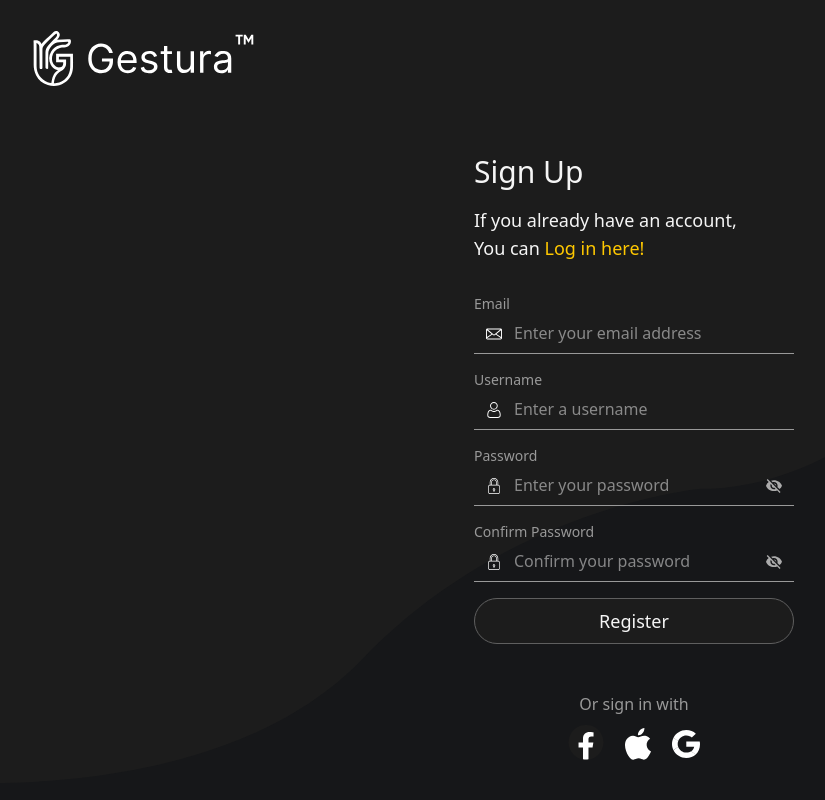
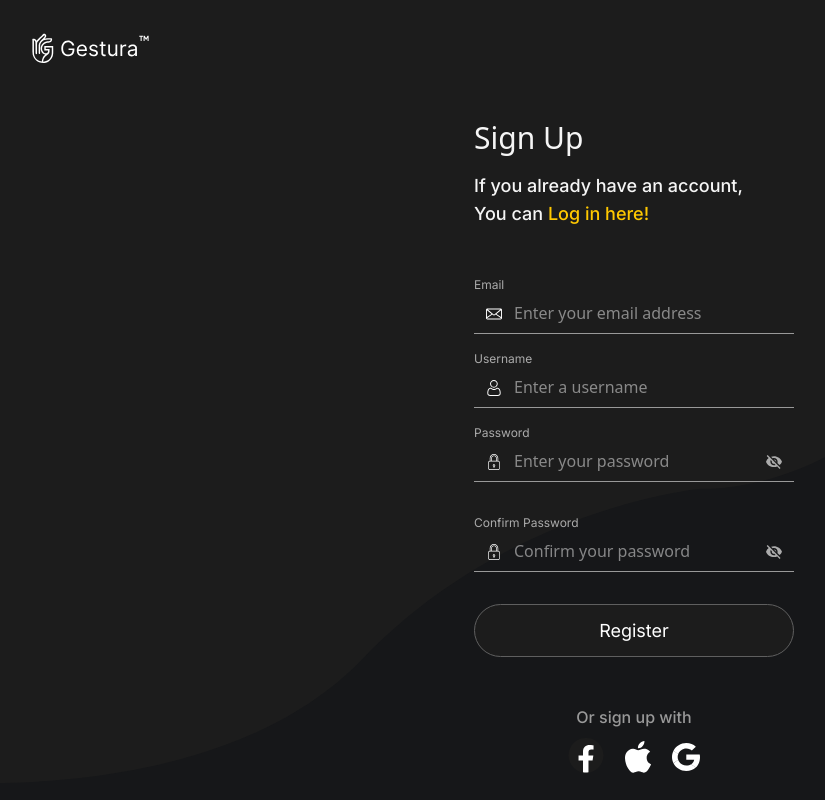
Before and after one commit to kjakopovic/Gestura, a React (Vite) app in the folder app/web/: page /signup in a window 1280 px wide. Shown: the whole page, without its empty margins (6-831 px from the left). Built offline with nearby package versions, Linux system fonts and the light colour scheme; no server answers.

Commit message:
Login and register code refactor, enabled register with backend

```diff
--- /dev/null
+++ b/app/web/src/components/auth/AuthFooter/AuthFooter.tsx
@@ -0,0 +1,35 @@
+import { GOOGLE_TYPE_OF_SERVICE } from "@/constants/auth";
+import { icons } from "@/constants/icons";
+import { handleThirdPartyLogin } from "@/utils/common";
+
+interface Props {
+  label?: string;
+}
+
+const AuthFooter = ({ label }: Props) => {
+  return (
+    <div className="flex flex-col items-center justify-center w-full mt-12">
+      <p className="text-background-300 gestura-text-landing-title">{label}</p>
+      <div className="flex flex-row items-center justify-center w-full gap-x-4 mt-2">
+        <img
+          src={icons.facebook}
+          alt="White Facebook Icon with dark grey background"
+          className="w-10 h-10 cursor-pointer"
+        />
+        <img
+          src={icons.apple}
+          alt="Apple Icon with dark grey background"
+          className="w-8 h-8 cursor-pointer"
+        />
+        <img
+          src={icons.google}
+          alt="Google Icon with dark grey background"
+          className="w-8 h-8 cursor-pointer"
+          onClick={() => handleThirdPartyLogin(GOOGLE_TYPE_OF_SERVICE)}
+        />
+      </div>
+    </div>
+  );
+};
+
+export default AuthFooter;
--- /dev/null
+++ b/app/web/src/components/auth/AuthFooter/index.ts
@@ -0,0 +1,3 @@
+import AuthFooter from "./AuthFooter";
+
+export default AuthFooter;
--- a/app/web/src/components/auth/index.ts
+++ b/app/web/src/components/auth/index.ts
@@ -1,3 +1,4 @@
 import ProtectedRoute from "./ProtectedRoute";
+import AuthFooter from "./AuthFooter";
 
-export { ProtectedRoute };
+export { ProtectedRoute, AuthFooter };
--- /dev/null
+++ b/app/web/src/components/elements/ClickableLogo/ClickableLogo.tsx
@@ -0,0 +1,18 @@
+import { icons } from "@/constants/icons";
+
+interface Props {
+  onClick?: () => void;
+}
+
+const ClickableLogo = ({ onClick }: Props) => {
+  return (
+    <img
+      src={icons.logoText}
+      alt="Gestura logo image with a hand showing OK but G instead of O"
+      className="w-[150px] xs:w-[150px] pr-5 lg:w-1/8 h-auto hover:bg-background-800 p-[8px] rounded-lg hover:cursor-pointer"
+      onClick={onClick}
+    />
+  );
+};
+
+export default ClickableLogo;
--- /dev/null
+++ b/app/web/src/components/elements/ClickableLogo/index.ts
@@ -0,0 +1,3 @@
+import ClickableLogo from "./ClickableLogo";
+
+export default ClickableLogo;
--- /dev/null
+++ b/app/web/src/components/elements/Input/Input.tsx
@@ -0,0 +1,67 @@
+import { Typography, TypographyType } from "@/components/common";
+import { cn } from "@/lib/utils";
+
+interface Props {
+  className?: string;
+  label?: string;
+  type?: string;
+  icon?: string;
+  iconAlt?: string;
+  rightIcon?: string;
+  rightIconAlt?: string;
+  onRightIconClick?: () => void;
+  placeholder?: string;
+  value?: string;
+  onChange?: (e: React.ChangeEvent<HTMLInputElement>) => void;
+}
+
+const Input = ({
+  className,
+  label,
+  type,
+  icon,
+  iconAlt,
+  rightIcon,
+  rightIconAlt,
+  onRightIconClick,
+  placeholder,
+  value,
+  onChange,
+}: Props) => {
+  return (
+    <div className={cn("mt-4", className)}>
+      {label && (
+        <Typography type={TypographyType.FOOTER_COPYRIGHT} text={label} />
+      )}
+      <div className="relative w-full">
+        {icon && (
+          <img
+            src={icon}
+            alt={iconAlt}
+            className="absolute left-3 top-1/2 transform -translate-y-1/2 w-4 h-4"
+          />
+        )}
+        <input
+          type={type || "text"}
+          onChange={onChange}
+          value={value}
+          placeholder={placeholder}
+          className={cn(
+            "w-full h-10 p-4 text-background-100 border-b border-background-300 focus:ring-0 focus:outline-none focus:border-b-2 focus:border-background-100",
+            { "pl-10": icon }
+          )}
+        />
+        {rightIcon && (
+          <img
+            src={rightIcon}
+            alt={rightIconAlt}
+            className="absolute right-3 top-1/2 transform -translate-y-1/2 w-4 h-4 cursor-pointer"
+            onClick={onRightIconClick}
+          />
+        )}
+      </div>
+    </div>
+  );
+};
+
+export default Input;
--- /dev/null
+++ b/app/web/src/components/elements/Input/index.ts
@@ -0,0 +1,3 @@
+import Input from "./Input";
+
+export default Input;
--- a/app/web/src/components/elements/index.ts
+++ b/app/web/src/components/elements/index.ts
@@ -1,3 +1,5 @@
 import Dialog from "./Dialog";
+import ClickableLogo from "./ClickableLogo";
+import Input from "./Input";
 
-export { Dialog };
+export { Dialog, ClickableLogo, Input };
--- a/app/web/src/pages/Login.tsx
+++ b/app/web/src/pages/Login.tsx
@@ -1,15 +1,17 @@
 import { useState } from "react";
 import { icons } from "@/constants/icons";
 import { images } from "@/constants/images";
-import {
-  APP_STAGE,
-  BACKEND_AUTH_API,
-  handleThirdPartyLogin,
-} from "@/utils/common";
-import { GOOGLE_TYPE_OF_SERVICE } from "@/constants/auth";
-import axios from "axios";
 import { useAuth } from "@/hooks/useAuth";
 import { useNavigate } from "react-router-dom";
+import { ClickableLogo, Input } from "@/components/elements";
+import {
+  Button,
+  ButtonType,
+  Typography,
+  TypographyType,
+} from "@/components/common";
+import { AuthFooter } from "@/components/auth";
+import { handleLogin } from "@/utils/auth";
 
 const Login = () => {
   const auth = useAuth();
@@ -20,142 +22,97 @@ const Login = () => {
     password: "",
   });
 
-  const handleLogin = async (email: string, password: string) => {
-    try {
-      const { data, status } = await axios.post(
-        `${BACKEND_AUTH_API}/${APP_STAGE}/login`,
-        { email, password },
-        {
-          headers: {
-            "Content-Type": "application/json",
-          },
-        }
-      );
-
-      if (status !== 200 || !auth) {
-        throw new Error("Login failed");
-      }
-
-      const { access_token, refresh_token } = data;
-      auth.saveTokensToCookies(access_token, refresh_token);
-
-      navigate("/main-page", { replace: true });
-    } catch (error) {
-      console.error("Error during login:", error);
-    }
-  };
-
   return (
     <div className="min-h-screen flex flex-col items-center relative w-full">
+      <div className="flex flex-row items-start justify-between w-full p-5 z-10">
+        <ClickableLogo
+          onClick={() => {
+            navigate("/");
+          }}
+        />
+      </div>
+
+      <div className="flex flex-col items-center justify-center h-full w-1/2 md:w-1/4 sm:w-1/3 z-10">
+        <div className="flex flex-col items-start w-full justify-center">
+          <Typography
+            type={TypographyType.H1}
+            text="Sign in"
+            styles="text-3xl text-background-100"
+          />
+          <p className="text-lg gestura-text-landing-title text-background-100 my-4">
+            If you don't have an account, <br />
+            You can{" "}
+            <a
+              href="/signup"
+              className="text-primary gestura-text-landing-title"
+            >
+              Register here!
+            </a>
+          </p>
+        </div>
+
+        <div className="flex flex-col items-start w-full justify-center">
+          <Input
+            className="w-full"
+            type="text"
+            label="Email"
+            icon={icons.envelope}
+            iconAlt="White email icon, little envelope"
+            placeholder="Enter your email address"
+            value={user.email}
+            onChange={(e) =>
+              setUser((prev) => ({ ...prev, email: e.target.value }))
+            }
+          />
+          <Input
+            className="w-full mb-4"
+            type={showPassword ? "text" : "password"}
+            label="Password"
+            icon={icons.lock}
+            iconAlt="White password icon, little locked lock"
+            placeholder="Enter your password"
+            value={user.password}
+            onChange={(e) =>
+              setUser((prev) => ({ ...prev, password: e.target.value }))
+            }
+            rightIcon={showPassword ? icons.eyeCross : icons.eyeCross}
+            rightIconAlt={
+              showPassword ? "White eye icon" : "White, crossed eye icon"
+            }
+            onRightIconClick={() => setShowPassword((prev) => !prev)}
+          />
+          <div className="flex flex-row items-center justify-between w-full mt-1">
+            <div className="flex flex-row items-center">
+              <input type="checkbox" className="h-4 w-4" />
+              <p className="text-background-300 font-light text-xs ml-2 gestura-text-landing-title">
+                Remember me
+              </p>
+            </div>
+            <a
+              href="/forgot-password"
+              className="text-primary font-light text-xs mt-2 gestura-text-landing-title"
+            >
+              Forgot password?
+            </a>
+          </div>
+          <Button
+            type={ButtonType.SECONDARY_OUTLINE}
+            text="Login"
+            styles="w-full rounded-full p-3 mt-4"
+            onClick={() => {
+              handleLogin(user.email, user.password, navigate, auth);
+            }}
+          />
+        </div>
+        <AuthFooter label="Or sign in with" />
+      </div>
+
+      {/* Background Image */}
       <img
         src={images.bgImage}
         alt="Background image"
         className="absolute z-0 object-cover w-full h-full"
       />
-      <div className="flex flex-row items-start justify-between w-full p-5 z-10">
-        <img src={icons.logoText} alt="Logo" className="w-60" />
-      </div>
-      <div className="flex flex-col items-center justify-center h-full w-1/2 md:w-1/4 sm:w-1/3 z-10">
-        <div className="flex flex-col items-start w-full justify-center">
-          <h1 className="text-3xl font-medium text-background-100">Sign in</h1>
-          <p className="text-lg text-background-100 my-4">
-            If you don't have an account, <br />
-            You can{" "}
-            <a href="/signup" className="text-primary">
-              Register here!
-            </a>
-          </p>
-        </div>
-        <div className="flex flex-col items-start w-full justify-center mt-4">
-          <p className="text-background-300 text-sm font-medium">Email</p>
-          <div className="relative w-full">
-            <img
-              src={icons.envelope}
-              alt="Email Icon"
-              className="absolute left-3 top-1/2 transform -translate-y-1/2 w-4 h-4"
-            />
-            <input
-              type="email"
-              placeholder="Enter your email address"
-              onChange={(e) =>
-                setUser((prev) => ({ ...prev, email: e.target.value }))
-              }
-              value={user.email}
-              className="w-full h-10 pl-10 p-4 text-background-100 border-b border-background-300 focus:ring-0 focus:outline-none focus:border-b-2 focus:border-background-100"
-            />
-          </div>
-          <p className="text-background-300 mt-4 text-sm font-medium">
-            Password
-          </p>
-          <div className="relative w-full">
-            <img
-              src={icons.lock}
-              alt="Password Icon"
-              className="absolute left-3 top-1/2 transform -translate-y-1/2 w-4 h-4"
-            />
-            <input
-              type={showPassword ? "text" : "password"}
-              placeholder="Enter your password"
-              onChange={(e) =>
-                setUser((prev) => ({ ...prev, password: e.target.value }))
-              }
-              value={user.password}
-              className="w-full h-10 pl-10 pr-10 p-4 text-background-100 border-b border-background-300 focus:ring-0 focus:outline-none focus:border-b-2 focus:border-background-100"
-            />
-            <img
-              src={showPassword ? icons.eyeCross : icons.eyeCross}
-              alt="Toggle Password Visibility"
-              className="absolute right-3 top-1/2 transform -translate-y-1/2 w-4 h-4 cursor-pointer"
-              onClick={() => setShowPassword(!showPassword)}
-            />
-          </div>
-          <div className="flex flex-row items-center justify-between w-full mt-1">
-            <div className="flex flex-row items-center">
-              <input type="checkbox" className="h-4 w-4" />
-              <p className="text-background-300 font-light text-xs ml-2">
-                Remember me
-              </p>
-            </div>
-            <a
-              href="/forgot-password"
-              className="text-primary font-light text-xs mt-2"
-            >
-              Forgot password?
-            </a>
-          </div>
-
-          <button
-            className="w-full py-2 mt-4 justify-center text-background-100 font-medium text-lg bg-background-600 border border-background-400 rounded-full hover:cursor-pointer hover:bg-background-500"
-            onClick={() => {
-              handleLogin(user.email, user.password);
-            }}
-            disabled={!user.email || !user.password}
-          >
-            Login
-          </button>
-        </div>
-        <div className="flex flex-col items-center justify-center w-full mt-12">
-          <p className="text-background-300">Or sign in with</p>
-          <div className="flex flex-row items-center justify-center w-full gap-x-4 mt-2">
-            <img
-              src={icons.facebook}
-              alt="Facebook Icon"
-              className="w-10 h-10 cursor-pointer"
-            />
-            <img
-              src={icons.apple}
-              alt="Apple Icon"
-              className="w-8 h-8 cursor-pointer"
-            />
-            <img
-              src={icons.google}
-              alt="Google Icon"
-              className="w-8 h-8 cursor-pointer"
-              onClick={() => handleThirdPartyLogin(GOOGLE_TYPE_OF_SERVICE)}
-            />
-          </div>
-        </div>
-      </div>
     </div>
   );
 };
--- a/app/web/src/pages/SignUp.tsx
+++ b/app/web/src/pages/SignUp.tsx
@@ -1,129 +1,150 @@
 import { useState } from "react";
 import { icons } from "@/constants/icons";
 import { images } from "@/constants/images";
+import { ClickableLogo, Input } from "@/components/elements";
+import { useNavigate } from "react-router-dom";
+import {
+  Button,
+  ButtonType,
+  Typography,
+  TypographyType,
+} from "@/components/common";
+import { AuthFooter } from "@/components/auth";
+import { handleRegister } from "@/utils/auth";
+import { useAuth } from "@/hooks/useAuth";
 
 const SignUp = () => {
+  const auth = useAuth();
+  const navigate = useNavigate();
   const [showPassword, setShowPassword] = useState(false);
   const [showConfirmPassword, setShowConfirmPassword] = useState(false);
+  const [user, setUser] = useState<{
+    email: string;
+    username: string;
+    password: string;
+    confirm_password: string;
+  }>({
+    email: "",
+    username: "",
+    password: "",
+    confirm_password: "",
+  });
 
   return (
     <div className="min-h-screen flex flex-col items-center relative w-full">
+      <div className="flex flex-row items-start justify-between w-full p-5 z-10">
+        <ClickableLogo
+          onClick={() => {
+            navigate("/");
+          }}
+        />
+      </div>
+
+      <div className="flex flex-col items-center justify-center h-full w-1/2 md:w-1/4 sm:w-1/3 z-10">
+        <div className="flex flex-col items-start w-full justify-center">
+          <Typography
+            type={TypographyType.H1}
+            text="Sign Up"
+            styles="text-3xl text-background-100"
+          />
+          <p className="text-lg gestura-text-landing-title text-background-100 my-4">
+            If you already have an account, <br />
+            You can{" "}
+            <a
+              href="/login"
+              className="text-primary gestura-text-landing-title"
+            >
+              Log in here!
+            </a>
+          </p>
+        </div>
+
+        <div className="flex flex-col items-start w-full justify-center mt-4">
+          <Input
+            className="w-full"
+            type="text"
+            label="Email"
+            icon={icons.envelope}
+            iconAlt="White email icon, little envelope"
+            placeholder="Enter your email address"
+            value={user.email}
+            onChange={(e) =>
+              setUser((prev) => ({ ...prev, email: e.target.value }))
+            }
+          />
+          <Input
+            className="w-full"
+            type="text"
+            label="Username"
+            icon={icons.person}
+            iconAlt="White username icon, little person icon man"
+            placeholder="Enter a username"
+            value={user.username}
+            onChange={(e) =>
+              setUser((prev) => ({ ...prev, username: e.target.value }))
+            }
+          />
+          <Input
+            className="w-full mb-4"
+            type={showPassword ? "text" : "password"}
+            label="Password"
+            icon={icons.lock}
+            iconAlt="White password icon, little locked lock"
+            placeholder="Enter your password"
+            value={user.password}
+            onChange={(e) =>
+              setUser((prev) => ({ ...prev, password: e.target.value }))
+            }
+            rightIcon={showPassword ? icons.eyeCross : icons.eyeCross}
+            rightIconAlt={
+              showPassword ? "White eye icon" : "White, crossed eye icon"
+            }
+            onRightIconClick={() => setShowPassword((prev) => !prev)}
+          />
+          <Input
+            className="w-full mb-4"
+            type={showConfirmPassword ? "text" : "password"}
+            label="Confirm Password"
+            icon={icons.lock}
+            iconAlt="White password icon, little locked lock"
+            placeholder="Confirm your password"
+            value={user.confirm_password}
+            onChange={(e) =>
+              setUser((prev) => ({ ...prev, confirm_password: e.target.value }))
+            }
+            rightIcon={showConfirmPassword ? icons.eyeCross : icons.eyeCross}
+            rightIconAlt={
+              showConfirmPassword ? "White eye icon" : "White, crossed eye icon"
+            }
+            onRightIconClick={() => setShowConfirmPassword((prev) => !prev)}
+          />
+
+          <Button
+            type={ButtonType.SECONDARY_OUTLINE}
+            text="Register"
+            styles="w-full rounded-full p-3 mt-4"
+            onClick={() => {
+              handleRegister(
+                user.email,
+                user.password,
+                user.confirm_password,
+                user.username,
+                navigate,
+                auth
+              );
+            }}
+          />
+        </div>
+
+        <AuthFooter label="Or sign up with" />
+      </div>
+
+      {/* Background Image */}
       <img
         src={images.bgImage}
         alt="Background image"
         className="absolute z-0 object-cover w-full h-full"
       />
-      <div className="flex flex-row items-start justify-between w-full p-5 z-10">
-        <img src={icons.logoText} alt="Logo" className="w-60" />
-      </div>
-
-      <div className="flex flex-col items-center justify-center h-full w-1/2 md:w-1/4 sm:w-1/3 z-10">
-        <div className="flex flex-col items-start w-full justify-center">
-          <h1 className="text-3xl font-medium text-background-100">Sign Up</h1>
-          <p className="text-lg text-background-100 my-4">
-            If you already have an account, <br />
-            You can{" "}
-            <a href="/login" className="text-primary">
-              Log in here!
-            </a>
-          </p>
-        </div>
-        <form className="flex flex-col items-start w-full justify-center mt-4">
-          <p className="text-background-300 text-sm font-medium">Email</p>
-          <div className="relative w-full">
-            <img
-              src={icons.envelope}
-              alt="Email Icon"
-              className="absolute left-3 top-1/2 transform -translate-y-1/2 w-4 h-4"
-            />
-            <input
-              type="email"
-              placeholder="Enter your email address"
-              className="w-full h-10 pl-10 p-4 text-background-100 border-b border-background-300 focus:ring-0 focus:outline-none focus:border-b-2 focus:border-background-100"
-            />
-          </div>
-          <p className="text-background-300 mt-4 text-sm font-medium">
-            Username
-          </p>
-          <div className="relative w-full">
-            <img
-              src={icons.person}
-              alt="Username Icon"
-              className="absolute left-3 top-1/2 transform -translate-y-1/2 w-4 h-4"
-            />
-            <input
-              type="text"
-              placeholder="Enter a username"
-              className="w-full h-10 pl-10 p-4 text-background-100 border-b border-background-300 focus:ring-0 focus:outline-none focus:border-b-2 focus:border-background-100"
-            />
-          </div>
-          <p className="text-background-300 mt-4 text-sm font-medium">
-            Password
-          </p>
-          <div className="relative w-full">
-            <img
-              src={icons.lock}
-              alt="Password Icon"
-              className="absolute left-3 top-1/2 transform -translate-y-1/2 w-4 h-4"
-            />
-            <input
-              type={showPassword ? "text" : "password"}
-              placeholder="Enter your password"
-              className="w-full h-10 pl-10 pr-10 p-4 text-background-100 border-b border-background-300 focus:ring-0 focus:outline-none focus:border-b-2 focus:border-background-100"
-            />
-            <img
-              src={showPassword ? icons.eyeCross : icons.eyeCross}
-              alt="Toggle Password Visibility"
-              className="absolute right-3 top-1/2 transform -translate-y-1/2 w-4 h-4 cursor-pointer"
-              onClick={() => setShowPassword(!showPassword)}
-            />
-          </div>
-          <p className="text-background-300 mt-4 text-sm font-medium">
-            Confirm Password
-          </p>
-          <div className="relative w-full">
-            <img
-              src={icons.lock}
-              alt="Confirm Password Icon"
-              className="absolute left-3 top-1/2 transform -translate-y-1/2 w-4 h-4"
-            />
-            <input
-              type={showConfirmPassword ? "text" : "password"}
-              placeholder="Confirm your password"
-              className="w-full h-10 pl-10 pr-10 p-4 text-background-100 border-b border-background-300 focus:ring-0 focus:outline-none focus:border-b-2 focus:border-background-100"
-            />
-            <img
-              src={showConfirmPassword ? icons.eyeCross : icons.eyeCross}
-              alt="Toggle Confirm Password Visibility"
-              className="absolute right-3 top-1/2 transform -translate-y-1/2 w-4 h-4 cursor-pointer"
-              onClick={() => setShowConfirmPassword(!showConfirmPassword)}
-            />
-          </div>
-          <button className="w-full py-2 mt-4 justify-center text-background-100 font-medium text-lg bg-background-600 border border-background-400 rounded-full hover:cursor-pointer hover:bg-background-500">
-            Register
-          </button>
-        </form>
-        <div className="flex flex-col items-center justify-center w-full mt-12">
-          <p className="text-background-300">Or sign in with</p>
-          <div className="flex flex-row items-center justify-center w-full gap-x-4 mt-2">
-            <img
-              src={icons.facebook}
-              alt="Facebook Icon"
-              className="w-10 h-10 cursor-pointer"
-            />
-            <img
-              src={icons.apple}
-              alt="Apple Icon"
-              className="w-8 h-8 cursor-pointer"
-            />
-            <img
-              src={icons.google}
-              alt="Google Icon"
-              className="w-8 h-8 cursor-pointer"
-            />
-          </div>
-        </div>
-      </div>
     </div>
   );
 };
--- /dev/null
+++ b/app/web/src/utils/auth.ts
@@ -0,0 +1,69 @@
+import axios from "axios";
+import { APP_STAGE, BACKEND_AUTH_API } from "./common";
+import { NavigateFunction } from "react-router-dom";
+
+export const handleLogin = async (
+  email: string,
+  password: string,
+  navigate: NavigateFunction,
+  auth: AuthContextType | undefined
+) => {
+  try {
+    const { data, status } = await axios.post(
+      `${BACKEND_AUTH_API}/${APP_STAGE}/login`,
+      { email, password },
+      {
+        headers: {
+          "Content-Type": "application/json",
+        },
+      }
+    );
+
+    if (status !== 200 || !auth) {
+      throw new Error("Login failed");
+    }
+
+    const { access_token, refresh_token } = data;
+    auth.saveTokensToCookies(access_token, refresh_token);
+
+    navigate("/main-page", { replace: true });
+  } catch (error) {
+    console.error("Error during login:", error);
+  }
+};
+
+export const handleRegister = async (
+  email: string,
+  password: string,
+  confirmPassword: string,
+  username: string,
+  navigate: NavigateFunction,
+  auth: AuthContextType | undefined
+) => {
+  try {
+    if (password !== confirmPassword) {
+      throw new Error("Passwords do not match");
+    }
+
+    const { data, status } = await axios.post(
+      `${BACKEND_AUTH_API}/${APP_STAGE}/register`,
+      { email, password, username },
+      {
+        headers: {
+          "Content-Type": "application/json",
+        },
+      }
+    );
+
+    if (status !== 200 || !auth) {
+      throw new Error("Register failed");
+    }
+
+    const { access_token, refresh_token } = data;
+    auth.saveTokensToCookies(access_token, refresh_token);
+
+    navigate("/main-page", { replace: true });
+  } catch (error) {
+    console.error("Error during login:", error);
+  }
+};
```
Also changed, not shown: app/web/src/components/common/Navbar/Navbar.tsx (+2 -6 lines).
